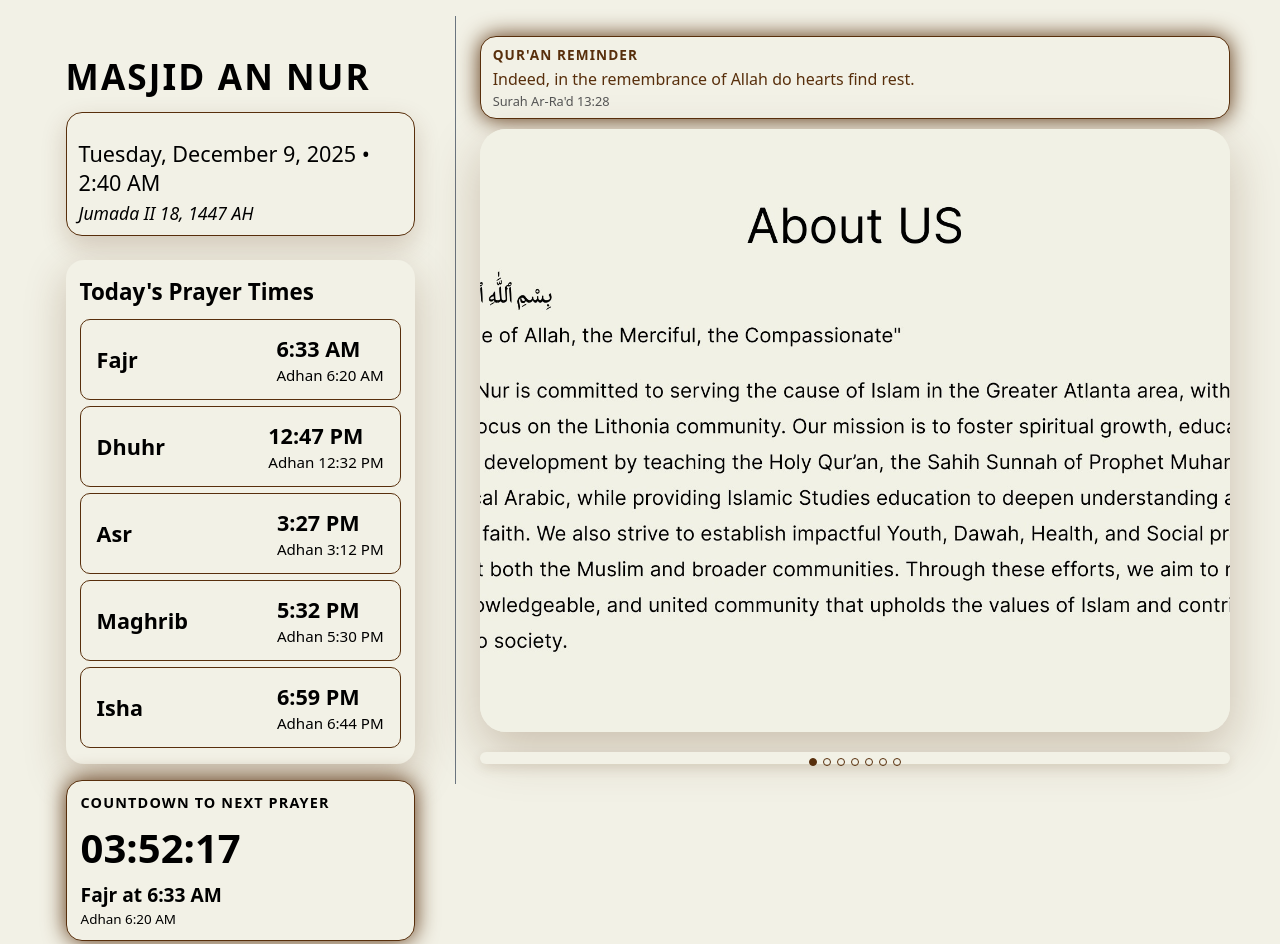
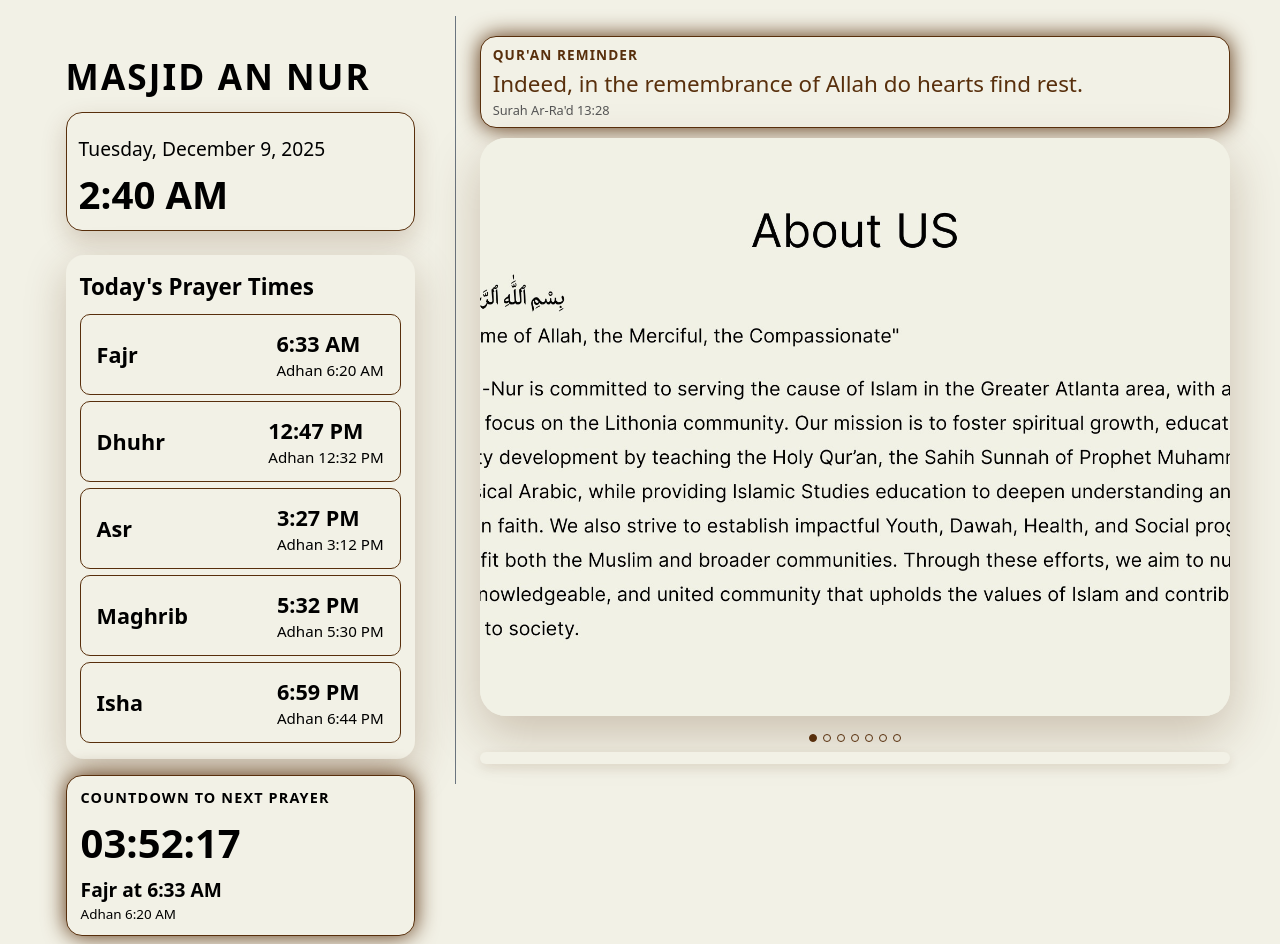
Before and after one commit to ahxxmeddcodes/masjid-display, a plain HTML site: page index.html in a window 1280 px wide. Shown: the top 944 px of the page. Drawn offline with Linux system fonts and the light colour scheme.

Commit message:
made updates to layout

```diff
--- a/index.html
+++ b/index.html
@@ -76,16 +76,16 @@
       margin-top: 4px;
     }
 
-    .date-time {
-      margin-top: 16px;
-      font-size: 1.35rem;
+    .current-date {
+      margin-top: 12px;
+      font-size: 1.2rem;
       color: #000000;
     }
 
-    .hijri-date {
-      margin-top: 4px;
-      font-size: 1.1rem;
-      font-style: italic;
+    .current-time {
+      margin-top: 6px;
+      font-size: 2.4rem;
+      font-weight: 700;
       color: #000000;
     }
 
@@ -246,7 +246,7 @@
     }
 
     .quran-ayah {
-      font-size: 1rem;
+      font-size: 1.4rem;
       font-weight: 500;
       margin-bottom: 2px;
     }
@@ -283,11 +283,9 @@
     }
 
     .slide-dots {
-      position: absolute;
-      bottom: 18px;
-      left: 50%;
-      transform: translateX(-50%);
+      margin-top: 8px;
       display: flex;
+      justify-content: center;
       gap: 6px;
     }
 
@@ -323,8 +321,8 @@
         <div class="header-block">
           <div class="masjid-name" id="masjidName">Masjid An Nur</div>
           <div class="date-card">
-            <div class="date-time" id="dateTime"></div>
-            <div class="hijri-date" id="hijriDate"></div>
+            <div class="current-date" id="currentDate"></div>
+            <div class="current-time" id="currentTime"></div>
           </div>
         </div>
 
@@ -521,34 +519,15 @@
       const dateStr = now.toLocaleDateString(undefined, dateOptions);
       const timeStr = now.toLocaleTimeString(undefined, timeOptions);
 
-      const dateTimeEl = document.getElementById("dateTime");
-      dateTimeEl.textContent = `${dateStr} • ${timeStr}`;
+      const dateEl = document.getElementById("currentDate");
+      const timeEl = document.getElementById("currentTime");
+
+      if (dateEl) dateEl.textContent = dateStr;
+      if (timeEl) timeEl.textContent = timeStr;
     }
 
     setInterval(updateClock, 1000);
     updateClock();
-
-    function updateHijriDate() {
-      const hijriEl = document.getElementById("hijriDate");
-      if (!hijriEl) return;
-      try {
-        const now = new Date();
-        // Adjust Hijri date by -1 day because display is showing one day ahead
-        now.setDate(now.getDate() - 1);
-        const formatter = new Intl.DateTimeFormat("en-TN-u-ca-islamic", {
-          day: "numeric",
-          month: "long",
-          year: "numeric"
-        });
-        hijriEl.textContent = formatter.format(now);
-      } catch (e) {
-        hijriEl.textContent = "";
-      }
-    }
-
-    updateHijriDate();
-    // Update Hijri date once an hour (it only changes daily, so this is enough)
-    setInterval(updateHijriDate, 60 * 60 * 1000);
 
     /****************************************
      * YEAR‑ROUND PRAYER SCHEDULE (Editable)
```
